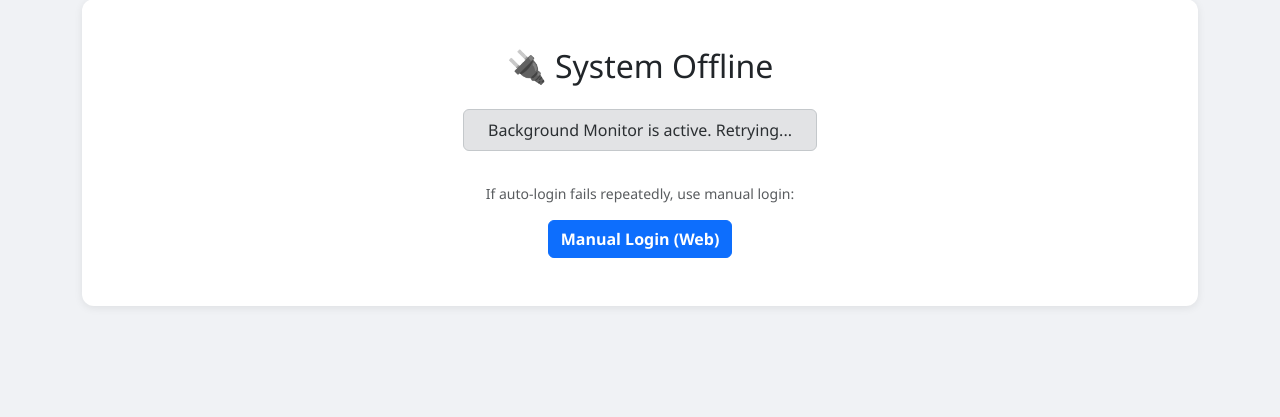
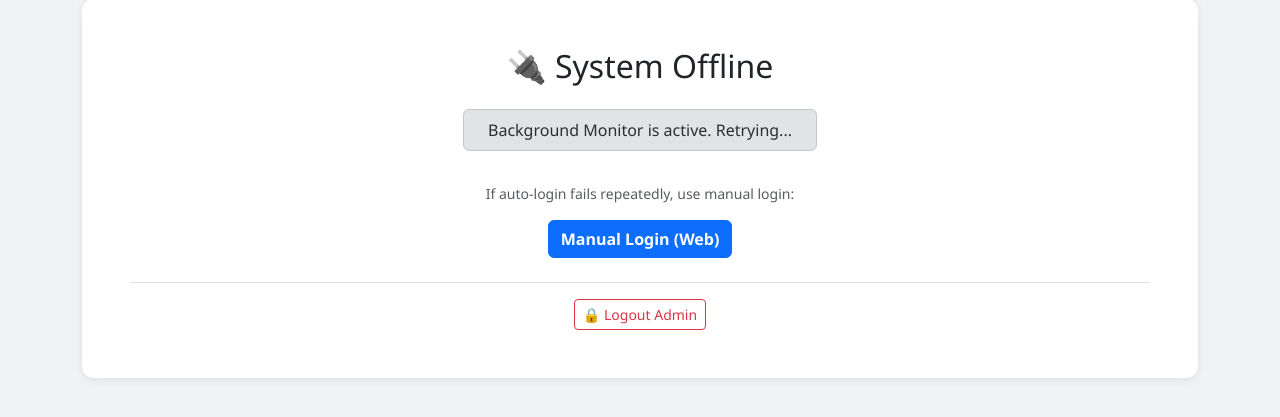
Before and after one commit to rajd1005/rdalgoalgov2, a Flask app: template templates/dashboard.html in a window 1280 px wide. Shown: the part 49-466 px from the top of the page. Run offline with Flask 3, Linux system fonts and the light colour scheme; the template is opened without the code that fills it, so the values that code supplies are empty.

Commit message:
Update dashboard.html

```diff
--- a/templates/dashboard.html
+++ b/templates/dashboard.html
@@ -63,6 +63,10 @@
                         <i class="fas fa-key"></i> Manual Login (Web)
                     </a>
                 </div>
+
+                <div class="mt-4 border-top pt-3">
+                    <a href="/logout" class="btn btn-sm btn-outline-danger">🔒 Logout Admin</a>
+                </div>
             </div>
         {% endif %}
 
@@ -84,6 +88,7 @@
             <button class="btn btn-secondary fw-bold" style="font-size: 0.75rem; padding: 4px 10px; border-radius: 4px;" data-bs-toggle="modal" data-bs-target="#importModal">📥 Import</button>
             <button class="btn btn-danger fw-bold" style="font-size: 0.75rem; padding: 4px 10px; border-radius: 4px; box-shadow: 0 0 5px rgba(220,53,69,0.5);" onclick="panicExit()">⚠️ EXIT ALL</button>
             <button class="btn btn-secondary fw-bold" style="font-size: 0.75rem; padding: 4px 10px; border-radius: 4px;" data-bs-toggle="modal" data-bs-target="#settingsModal">⚙️ Settings</button>
+            <a href="/logout" class="btn btn-dark fw-bold border-secondary" style="font-size: 0.75rem; padding: 4px 10px; border-radius: 4px;">🔒 Logout</a>
         </div>
     </div>
 
```
